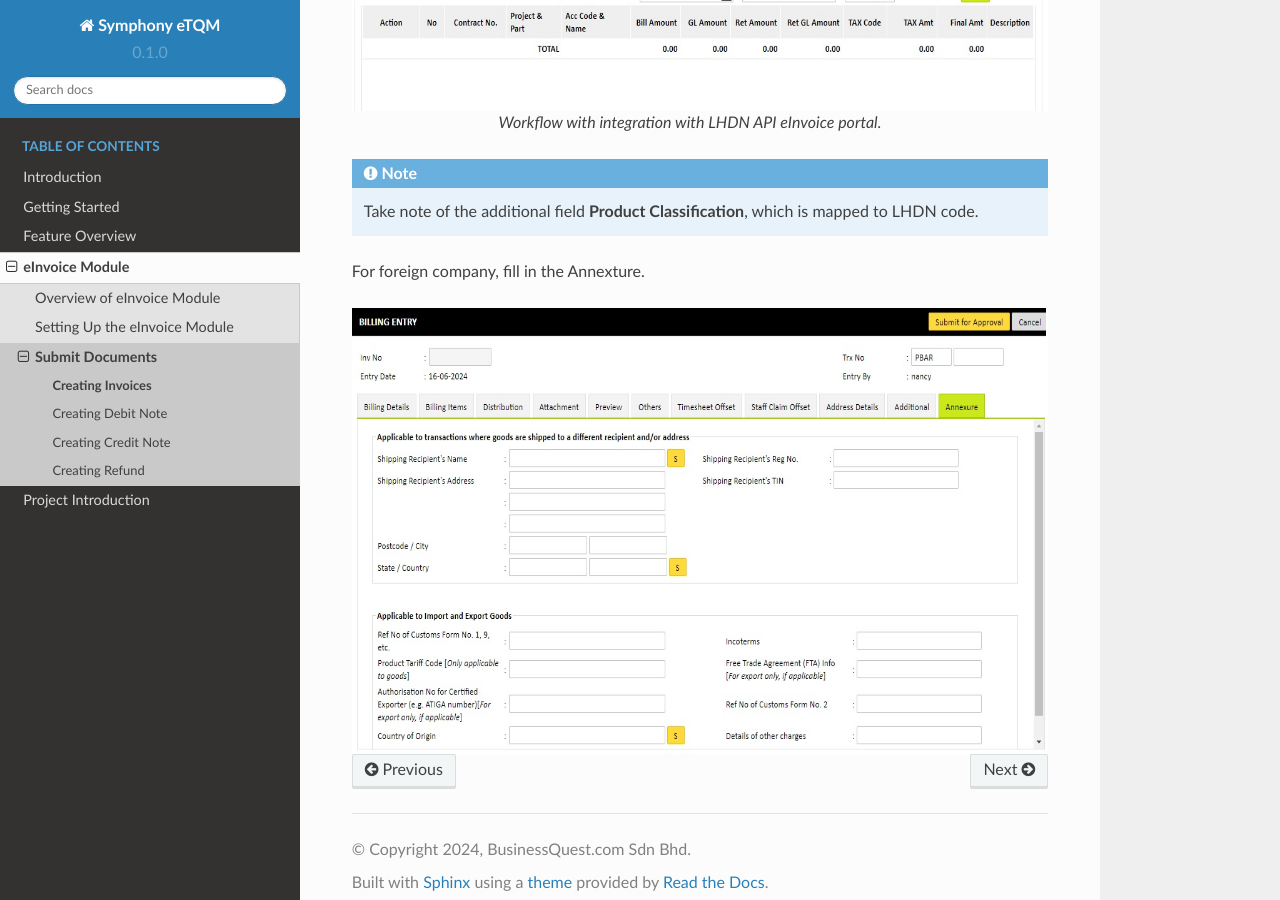
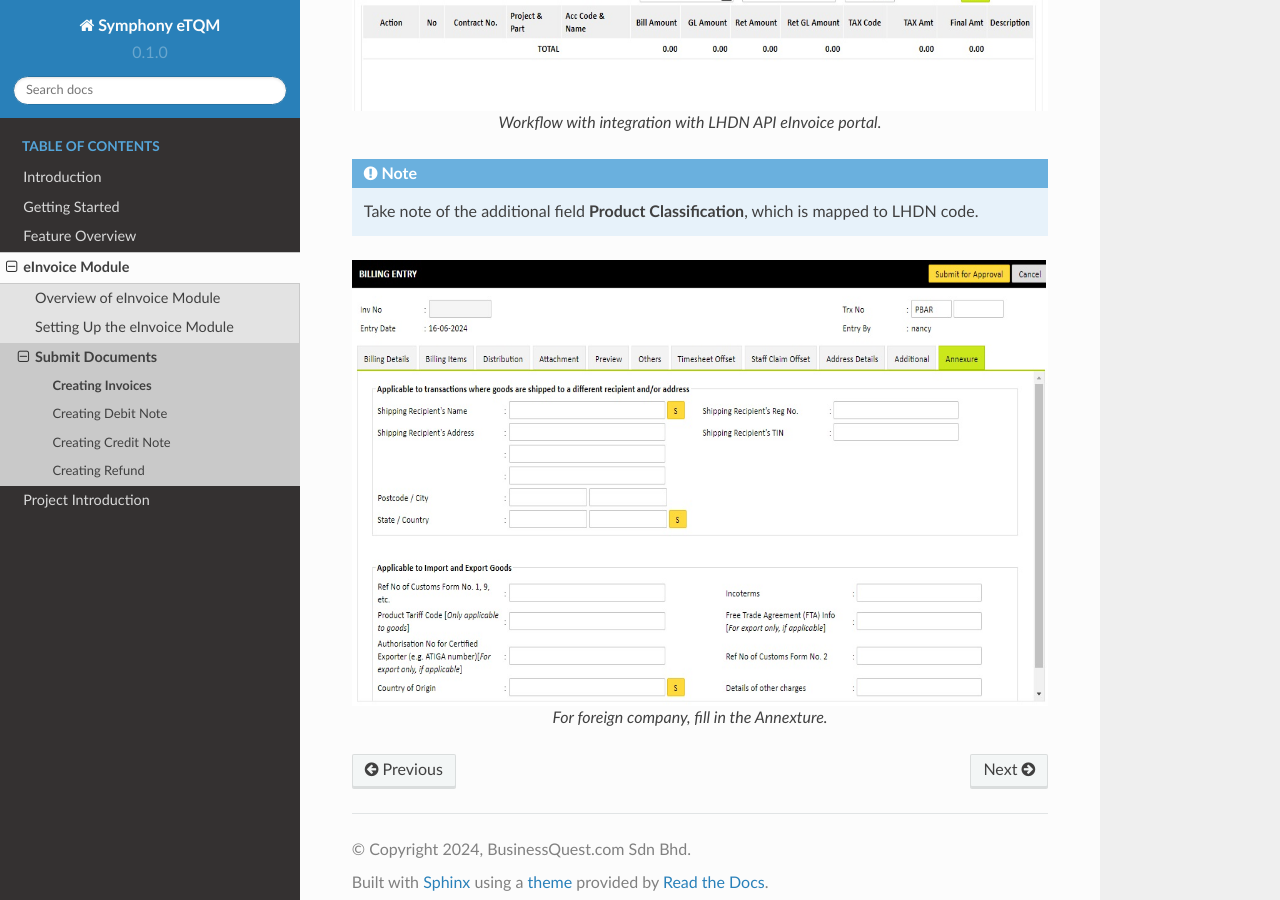
Before and after one commit to wookfai/manual, a Sphinx documentation site: the page built from docs/source/modules/einvoice/submitdocuments/create_bill.rst, in a window 1280 px wide and 900 px high, scrolled down 783 px. Built offline with Sphinx 7.4.7 and the Read the Docs theme 2.0.0, drawn with Linux system fonts in a browser that asks for light colours; pages that are not in the unit, such as notebooks, are missing from menus.

```diff
--- a/docs/source/modules/einvoice/submitdocuments/create_bill.rst
+++ b/docs/source/modules/einvoice/submitdocuments/create_bill.rst
@@ -39,9 +39,11 @@ The eInvoice module ensures that your invoices are compliant with electronic inv
    which is mapped to LHDN code.
 
 
-For foreign company, fill in the Annexture.
+
 
 .. figure:: images/billing_annexure.jpg
    :alt: Work Flow eInvoice
    :align: center
    :scale: 75%
+
+   For foreign company, fill in the Annexture.
```
